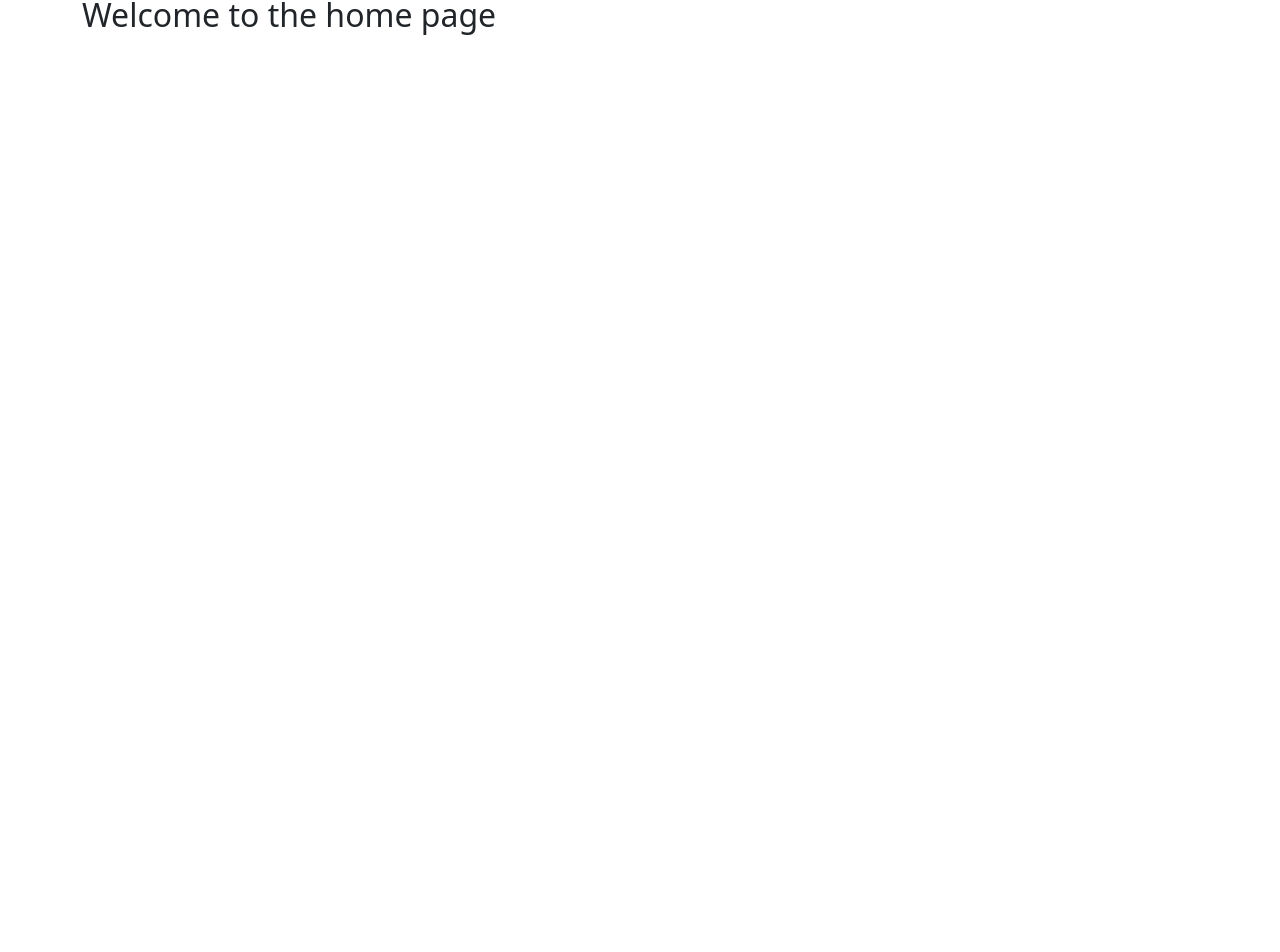
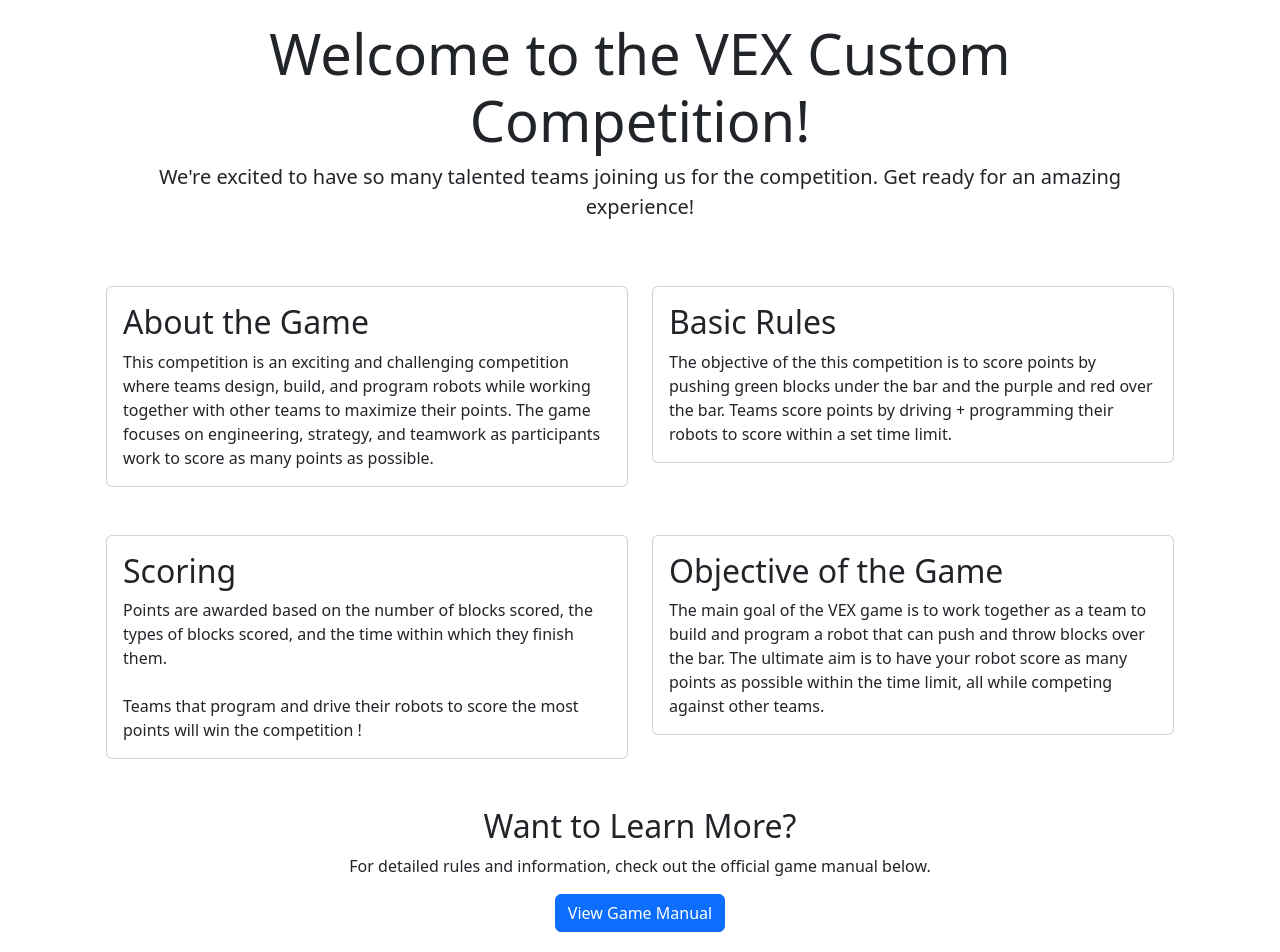
Before and after one commit to Trishul-creator/vex-custom-calculator-frontend-react, a React (Create React App) app: page / in a window 1280 px wide. Shown: the part 156-1108 px from the top of the page. Before the commit the page ends 800 px from the top, so only its background shows below. Built offline with nearby package versions, Linux system fonts and the light colour scheme.

Commit message:
Sample Comit

```diff
--- a/src/App.js
+++ b/src/App.js
@@ -9,6 +9,7 @@
 import EditTeam from "./component/Team/EditTeam";
 import ScoresView from "./component/Score/ScoresView";
 import AddScore from "./component/Score/AddScore";
+import EditScores from "./component/Score/EditScores";
 
 
 function App() {
@@ -23,6 +24,7 @@
           <Route exact path="/edit-team/:id" element={<EditTeam />}></Route>
           <Route exact path="/view-scores/:id" element={<ScoresView />}></Route>
           <Route exact path="/add-score" element={<AddScore />}></Route>
+          <Route exact path="/edit-score/:id" element={<EditScores />}></Route>
         </Routes>
       </Router>
     </main>
--- a/src/Home.js
+++ b/src/Home.js
@@ -1,11 +1,84 @@
-import React from 'react'
+import React from 'react';
 
 const Home = () => {
   return (
-    <div>
-        <h2>Welcome to the home page</h2>
+    <div className="container-fluid p-4">
+      {/* Welcome Section */}
+      <div className="row mb-5">
+        <div className="col text-center">
+          <h1 className="display-4">Welcome to the VEX Custom Competition!</h1>
+          <p className="lead">We're excited to have so many talented teams joining us for the competition. Get ready for an amazing experience!</p>
+        </div>
+      </div>
+
+      {/* Game Info Section */}
+      <div className="row mb-5">
+        <div className="col-md-6">
+          <div className="card">
+            <div className="card-body">
+              <h2 className="card-title">About the Game</h2>
+              <p className="card-text">
+                This competition is an exciting and challenging competition where teams design, build, and program robots while working together with other teams to maximize their points. The game focuses on engineering, strategy, and teamwork as participants work to score as many points as possible.
+              </p>
+            </div>
+          </div>
+        </div>
+        <div className="col-md-6">
+          <div className="card">
+            <div className="card-body">
+              <h2 className="card-title">Basic Rules</h2>
+              <p className="card-text">
+                The objective of the this competition is to score points by pushing green blocks under the bar and the purple and red over the bar. Teams score points by driving + programming their robots to score within a set time limit.
+              </p>
+            </div>
+          </div>
+        </div>
+      </div>
+
+      {/* Scoring Section */}
+      <div className="row mb-5">
+        <div className="col-md-6">
+          <div className="card">
+            <div className="card-body">
+              <h2 className="card-title">Scoring</h2>
+              <p className="card-text">
+                Points are awarded based on the number of blocks scored, the types of blocks scored, and the time within which they finish them.
+                <br />
+                <br />
+                Teams that program and drive their robots to score the most points will win the competition !
+              </p>
+            </div>
+          </div>
+        </div>
+        <div className="col-md-6">
+          <div className="card">
+            <div className="card-body">
+              <h2 className="card-title">Objective of the Game</h2>
+              <p className="card-text">
+                The main goal of the VEX game is to work together as a team to build and program a robot that can push and throw blocks over the bar. The ultimate aim is to have your robot score as many points as possible within the time limit, all while competing against other teams.
+              </p>
+            </div>
+          </div>
+        </div>
+      </div>
+
+      {/* Game Manual Link Section */}
+      <div className="row text-center">
+        <div className="col">
+          <h2>Want to Learn More?</h2>
+          <p>For detailed rules and information, check out the official game manual below.</p>
+          <a
+            href="https://www.vexrobotics.com/vexedr/competition/vex-robotics-competition-game-manual"
+            target="_blank"
+            rel="noopener noreferrer"
+            className="btn btn-primary"
+          >
+            View Game Manual
+          </a>
+        </div>
+      </div>
     </div>
-  )
-}
+  );
+};
 
-export default Home
+export default Home;
--- a/src/component/Score/AddScore.js
+++ b/src/component/Score/AddScore.js
@@ -9,18 +9,19 @@
 
   useEffect(() => {
     loadTeams();
-  }, []);
+  }, [])
 
   const loadTeams = async () => {
-    const result = await axios.get("http://localhost:8080/api/teams");
+    const result = await axios.get(`http://localhost:8080/api/teams`);
     setTeams(result.data);
-  };
+
+  }
 
   const [team, setTeam] = React.useState({
     teamName: "",
   });
 
-  const { teamName } = team;
+  const {teamName } = team;
 
   const handleTeamInputChange = (e) => {
     setTeam({ ...team, [e.target.name]: e.target.value });
@@ -31,6 +32,7 @@
     redBlocksScored: 0,
     purpleBlocksScored: 0,
     greenBlocksScored: 0,
+    parkingStatus: '',
   });
 
   const { round, redBlocksScored, purpleBlocksScored, greenBlocksScored } =
@@ -42,8 +44,8 @@
 
   const saveScore = async (e) => {
     e.preventDefault();
-    await axios.post(`http://localhost:8080/api/teams/${team}/scores`, score);
-    navigate("/view-scores");
+    await axios.post(`http://localhost:8080/api/teams/${teamName}/scores`, score);
+    navigate("/view-leaderboard");
   };
 
   return (
@@ -51,25 +53,23 @@
       <h2 className="mt-5">Add Score</h2>
       <form onSubmit={(e) => saveScore(e)}>
         <div className="input-group mb-5">
-          <label for="exampleFormControlSelect1">
-            Team:
+          <label className="input-group-text" htmlFor="teamName"> Team: </label>
               <select
                 className="form-select"
                 required
                 value={teamName}
                 name="teamName"
-                onChange={handleTeamInputChange}
+                onChange={(e) => handleTeamInputChange(e)}
               >
                 <option disabled value="">
                   Choose Team...
                 </option>
                 {teams.map((team) => (
-                <>
-                <option>{team.teamName}</option>
-                </>
+                <option key={team.id}>
+                  {team.teamName}
+                </option>
                 ))}
               </select>
-          </label>
         </div>
         <div className="input-group mb-5">
           <label className="input-group-text" htmlFor="round">
@@ -130,6 +130,51 @@
           />
         </div>
 
+      <div className="form-check mb-5 d-flex justify-content-between" >
+  <div className="form-check" onChange={(e) => handleScoreInputChange(e)}>
+    <input
+      type="radio"
+      className="form-check-input"
+      name="parkingStatus"
+      id="fullyParked"
+      required
+      value="Fully Parked"
+    />
+    <label className="form-check-label" htmlFor="fullyParked">
+      Fully Parked
+    </label>
+  </div>
+
+  <div className="form-check">
+    <input
+      type="radio"
+      className="form-check-input"
+      name="parkingStatus"
+      id="partiallyParked"
+      value="Partially Parked"
+    />
+    <label className="form-check-label" htmlFor="partiallyParked">
+      Partially Parked
+    </label>
+  </div>
+
+  <div className="form-check">
+    <input
+      type="radio"
+      className="form-check-input"
+      name="parkingStatus"
+      id="notParked"
+      value="Not Parked"
+    />
+    <label className="form-check-label" htmlFor="notParked">
+      Not Parked
+    </label>
+  </div>
+</div>
+
+
+
+
         <div className="row mb-5">
           <div className="col-sm-2">
             <button type="submit" className="btn btn-outline-success btn-lg">
--- a/src/component/Score/EditScores.js
+++ b/src/component/Score/EditScores.js
@@ -1,11 +1,109 @@
-import React from 'react'
+import React from "react";
+import axios from "axios";
+import { Link, useNavigate, useParams } from "react-router-dom";
+import { useEffect } from "react";
+
 
 const EditScores = () => {
+  let navigate = useNavigate();
+  const { id } = useParams();
+  const [score, setScore] = React.useState({
+    redBlocksScored: 0,
+    purpleBlocksScored: 0,
+    greenBlocksScored: 0,
+  });
+
+  const {redBlocksScored, purpleBlocksScored, greenBlocksScored } =
+    score;
+
+
+  const handleScoreInputChange = (e) => {
+    setScore({ ...score, [e.target.name]: e.target.value });
+  };
+
+  const updateScore = async (e) => {
+    e.preventDefault();
+    await axios.put(`http://localhost:8080/api/teams/scores/${id}`, score);
+    navigate("/view-leaderboard");
+  };
+
+  useEffect(() => {
+    loadScore();
+  }, [])
+
+  const loadScore = async () => {
+    const result = await axios.get(`http://localhost:8080/api/teams/scores/${id}`);
+    setScore(result.data);
+  }
+
   return (
-    <div>
+    <div className="col-sm-8 py-2 px-5 offset-2 shadow">
+      <h2 className="mt-5">Add Score</h2>
+      <form onSubmit={(e) => updateScore(e)}>
+        <div className="input-group mb-5">
+          <label className="input-group-text" htmlFor="redBlocksScored">
+            # of Red Blocks Scored
+          </label>
+          <input
+            type="number"
+            className="form-control col-sm-6"
+            name="redBlocksScored"
+            id="redBlocksScored"
+            required
+            value={redBlocksScored}
+            onChange={(e) => handleScoreInputChange(e)}
+          />
+        </div>
 
+        <div className="input-group mb-5">
+          <label className="input-group-text" htmlFor="purpleBlocksScored">
+            # of Purple Blocks Scored
+          </label>
+          <input
+            type="number"
+            className="form-control col-sm-6"
+            name="purpleBlocksScored"
+            id="purpleBlocksScored"
+            required
+            value={purpleBlocksScored}
+            onChange={(e) => handleScoreInputChange(e)}
+          />
+        </div>
+        <div className="input-group mb-5">
+          <label className="input-group-text" htmlFor="greenBlocksScored">
+            # of Green Blocks Scored
+          </label>
+          <input
+            type="number"
+            className="form-control col-sm-6"
+            name="greenBlocksScored"
+            id="greenBlocksScored"
+            required
+            value={greenBlocksScored}
+            onChange={(e) => handleScoreInputChange(e)}
+          />
+        </div>
+
+        <div className="row mb-5">
+          <div className="col-sm-2">
+            <button type="submit" className="btn btn-outline-success btn-lg">
+              Save
+            </button>
+          </div>
+
+          <div className="col-sm-2">
+            <Link
+              to={"/view-leaderboard"}
+              type="submit"
+              className="btn btn-outline-warning btn-lg"
+            >
+              Cancel
+            </Link>
+          </div>
+        </div>
+      </form>
     </div>
-  )
-}
+  );
+};
 
-export default EditScores
+export default EditScores;
```
